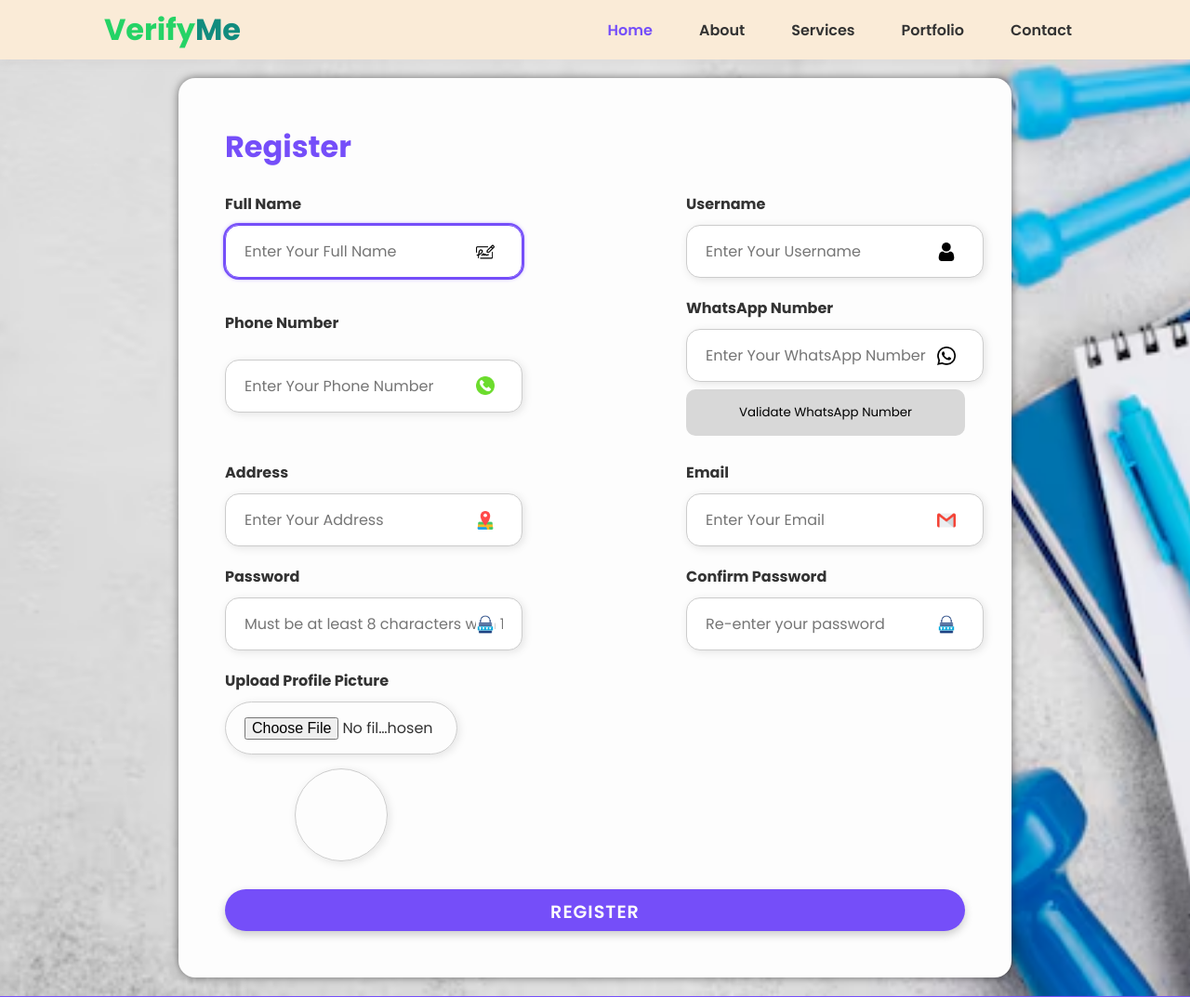
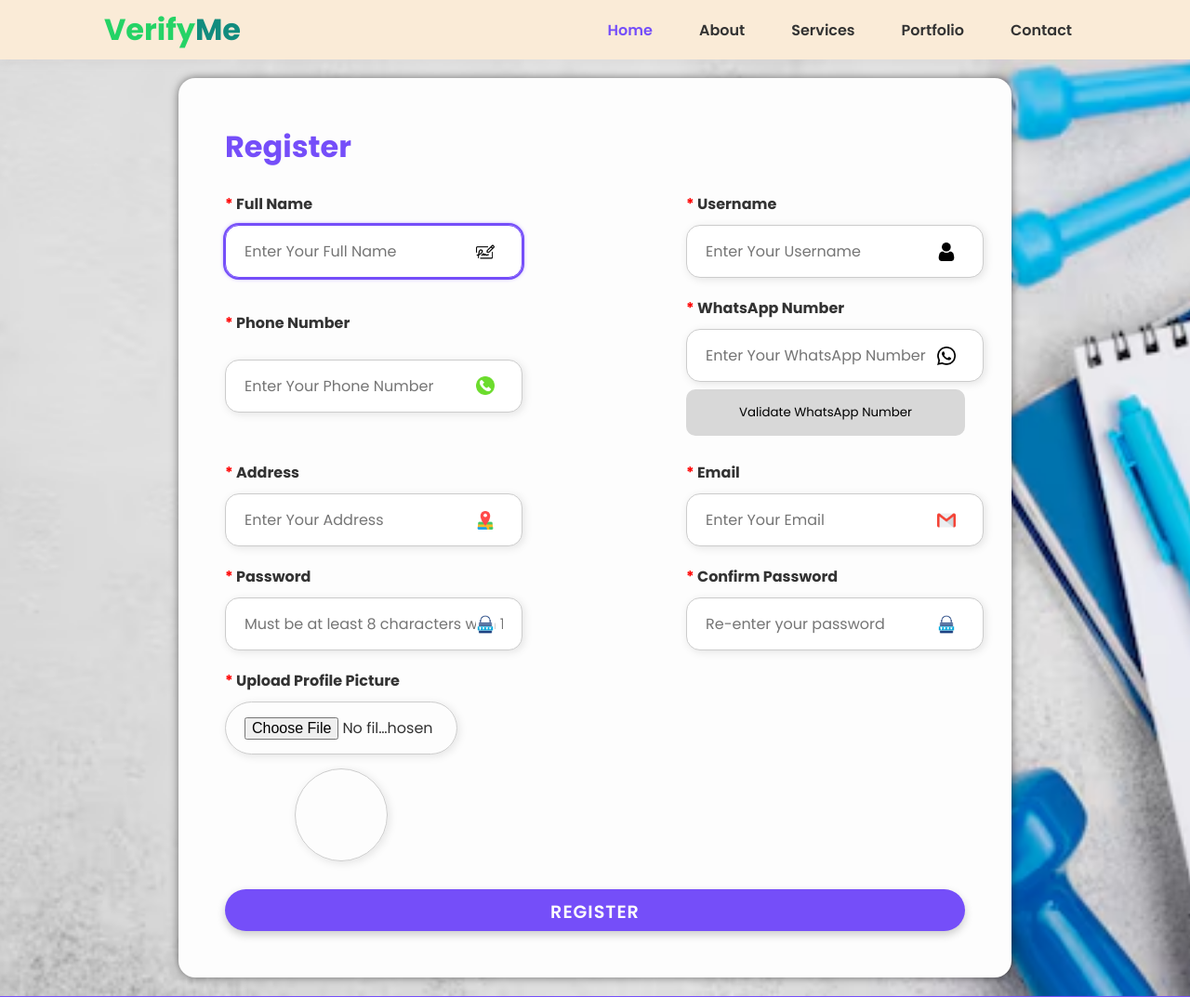
Before and after one commit to Moonbaboon3/Registeration_Web_page, a PHP site: page / in a window 1280 px wide. Shown: the top 1073 px of the page at 93% size. Run offline with PHP 8.4, Linux system fonts and the light colour scheme.

Commit message:
Added Astrick for Validation Purposes

```diff
--- a/Index.php
+++ b/Index.php
@@ -61,7 +61,7 @@
             <div class="input-outer-container">
                 <div class="input-inner-container">
                     <div class="lol">
-                        <p class="input-label">Full Name</p>
+                        <p class="input-label"><span style="color: red;">*</span> Full Name</p>
                     </div>
                     <div class="im_input">
                         <input type="text" class="input-field" name="full_name" placeholder="Enter Your Full Name"
@@ -73,7 +73,7 @@
 
                 <div class="input-inner-container">
                     <div class="lol">
-                        <p class="input-label">Username</p>
+                        <p class="input-label"><span style="color: red;">*</span> Username</p>
                     </div>
                     <div class="im_input">
                         <input type="text" class="input-field" name="user_name" id="user_name" onkeyup="checkUsername()"
@@ -89,7 +89,7 @@
             <div class="input-outer-container">
                 <div class="input-inner-container">
                     <div class="lol">
-                        <p class="input-label">Phone Number</p>
+                        <p class="input-label"><span style="color: red;">*</span> Phone Number</p>
                     </div>
                     <div class="im_input">
 
@@ -103,7 +103,7 @@
 
                 <div class="input-inner-container">
                     <div class="lol">
-                        <p class="input-label">WhatsApp Number</p>
+                        <p class="input-label"><span style="color: red;">*</span> WhatsApp Number</p>
                     </div>
                     <div class="im_input">
                         <input type="tel" class="input-field" name="whatsapp_number" id="whatsappNumber"
@@ -122,7 +122,7 @@
             <div class="input-outer-container">
                 <div class="input-inner-container">
                     <div class="lol">
-                        <p class="input-label">Address</p>
+                        <p class="input-label"><span style="color: red;">*</span> Address</p>
                     </div>
                     <div class="im_input">
                         <input type="text" class="input-field" name="address" placeholder="Enter Your Address" autofocus
@@ -134,7 +134,7 @@
 
                 <div class="input-inner-container">
                     <div class="lol">
-                        <p class="input-label">Email</p>
+                        <p class="input-label"><span style="color: red;">*</span> Email</p>
                     </div>
                     <div class="im_input">
                         <input type="email" class="input-field" name="email" placeholder="Enter Your Email" autofocus
@@ -149,7 +149,7 @@
                 <!-- Password Field -->
                 <div class="input-inner-container">
                     <div class="lol">
-                        <p class="input-label">Password</p>
+                        <p class="input-label"><span style="color: red;">*</span> Password</p>
                     </div>
                     <div class="im_input" style="position: relative;">
                         <input type="password" class="input-field password-field" name="password" id="password"
@@ -165,7 +165,7 @@
                 <!-- Confirm Password Field -->
                 <div class="input-inner-container">
                     <div class="lol">
-                        <p class="input-label">Confirm Password</p>
+                        <p class="input-label"><span style="color: red;">*</span> Confirm Password</p>
                     </div>
                     <div class="im_input" style="position: relative;">
                         <input type="password" class="input-field password-field" name="confirm_password" id="confirm_password"
@@ -180,7 +180,7 @@
             </div>
             <div class="input-outer-container">
                 <div class="input-inner-container">
-                    <p class="input-label">Upload Profile Picture</p>
+                    <p class="input-label"><span style="color: red;">*</span> Upload Profile Picture</p>
                     <input id="fileInput" type="file" class="input-field_img" name="user_image" accept="image/*"
                         onchange="previewImage(event)" required>
                     <div id="dropArea" class="image-preview-container">
```
